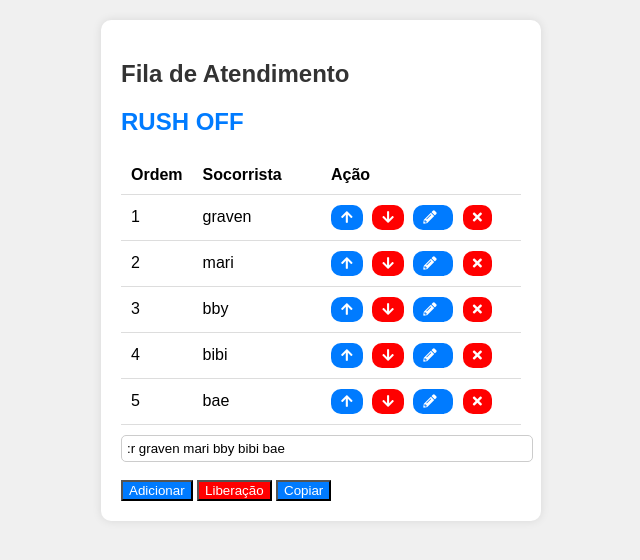
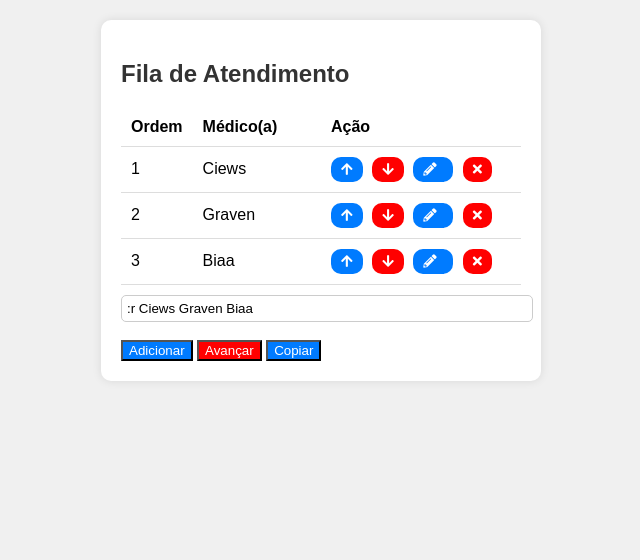
Before and after one commit to giordy28/hospital, a plain HTML site: page index.html in a window 1280 px wide. Shown: the whole page, without its empty margins (319-959 px from the left). Drawn offline with Linux system fonts and the light colour scheme.

Commit message:
Update index.html

```diff
--- a/index.html
+++ b/index.html
@@ -3,8 +3,9 @@
 <head>
 <meta charset="UTF-8">
 <meta name="viewport" content="width=device-width, initial-scale=1.0">
-<title>Fila de Socorristas</title>
+<title>Fila de Atendimentos</title>
 <link rel="stylesheet" href="https://cdnjs.cloudflare.com/ajax/libs/font-awesome/5.15.4/css/all.min.css">
+<link href="https://fonts.googleapis.com/icon?family=Material+Icons" rel="stylesheet">
 <style>
     /* CSS for styling the list */
     body {
@@ -97,12 +98,13 @@
 
 <div class="container">
     <h2>Fila de Atendimento</h2>
-    <h2 id="rushStatus"></h2> <!-- Rush status display -->
+	<!--<h2 id="rushStatus"></h2> <!-- Rush status display -->
+
     <table>
         <thead>
             <tr>
                 <th>Ordem</th>
-                <th>Socorrista</th>
+                <th>Médico(a)</th>
                 <th>Ação</th>
             </tr>
         </thead>
@@ -112,13 +114,13 @@
     </table>
     <input type="text" class="list-names" id="listNames" readonly><br><br>
     <button class="insert-btn" onclick="addNewName()">Adicionar</button>
-    <button class="move-bottom-btn" onclick="moveFirstToBottom()">Liberação</button>
+    <button class="move-bottom-btn" onclick="moveFirstToBottom()">Avançar</button>
     <button class="copy-btn" onclick="copyNames()">Copiar</button>
 </div>
 
 <script>
     // Array to hold the names
-    let names = ["graven", "mari", "bby", "bibi", "bae"];
+    let names = ["Ciews", "Graven", "Biaa"];
 
     // Function to display the names in the list
     function displayNames() {
```
